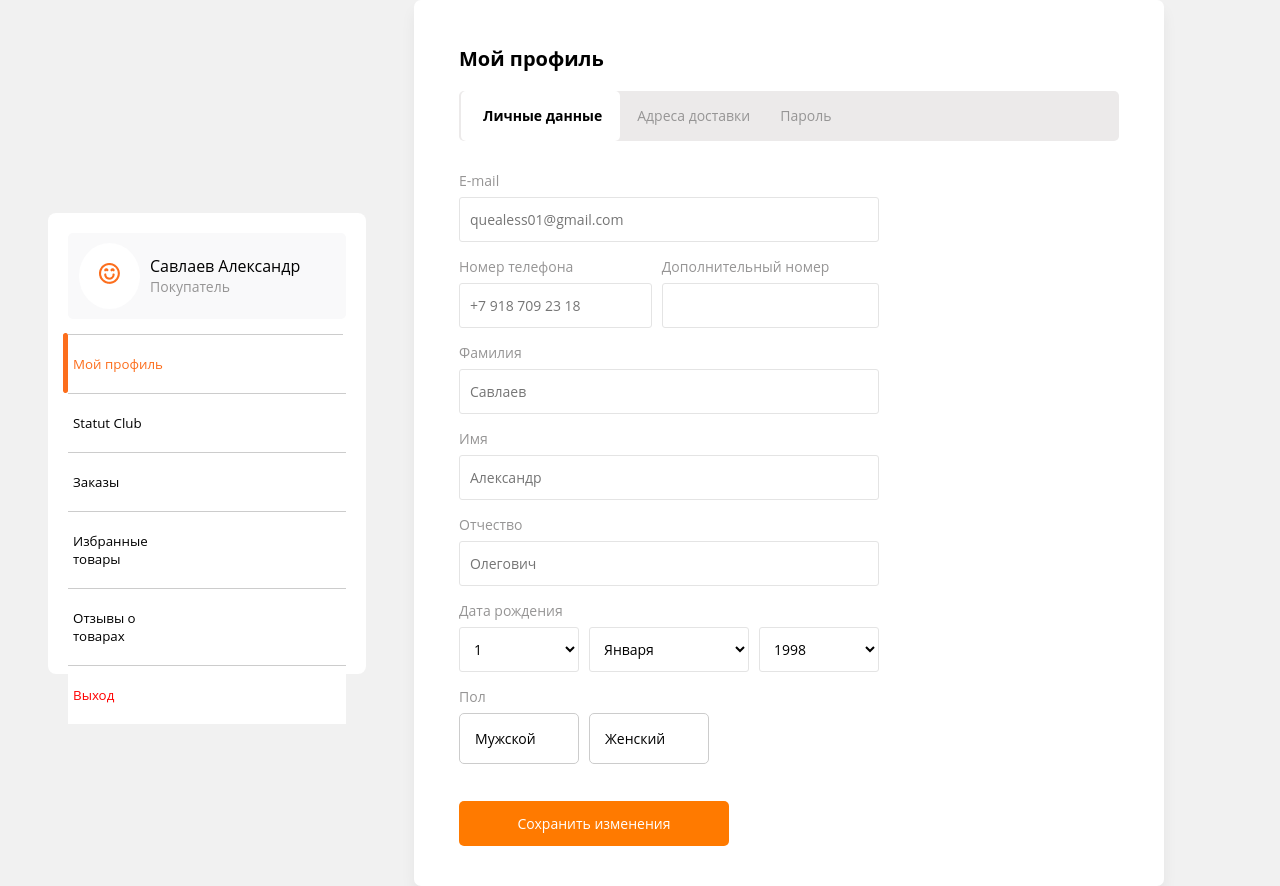
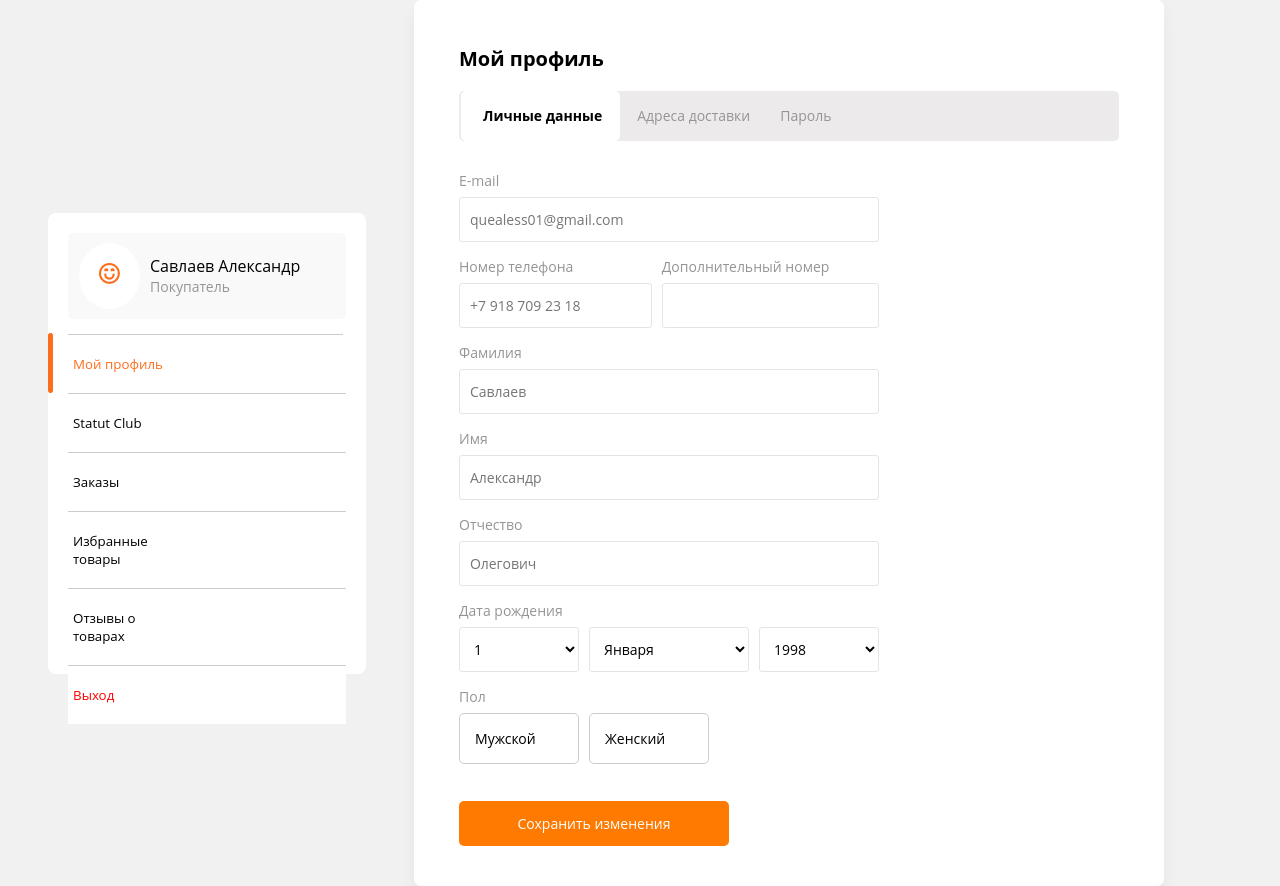
Before and after one commit to quealess/formaO2, a plain HTML site: page index.html in a window 1280 px wide. Drawn offline with Linux system fonts and the light colour scheme.

Commit message:
LAST VERSION FIXED MU FAIL POLOSKA

```diff
--- a/style.css
+++ b/style.css
@@ -287,7 +287,7 @@
 
 .poloska{
  position: absolute;
- left: -5px;
+ left: -20px;
  top: -1px;
 
 }
```
